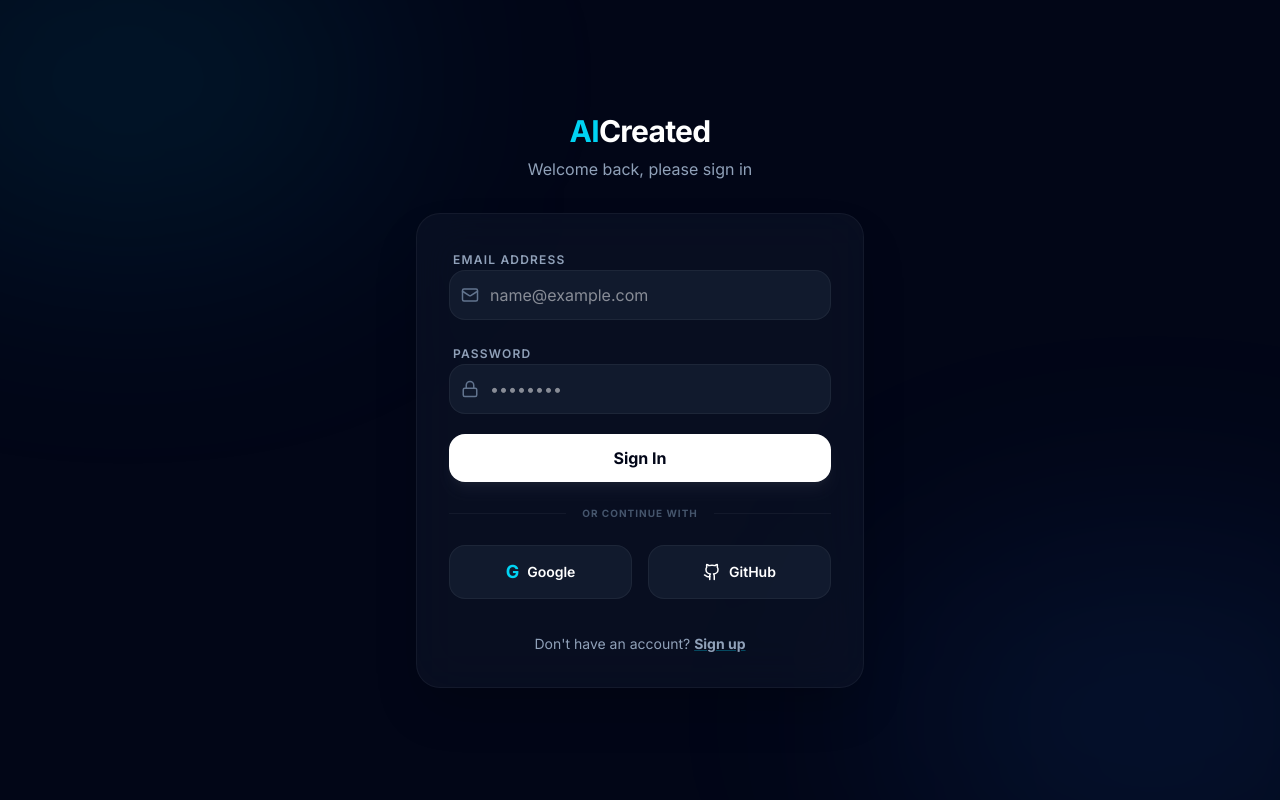
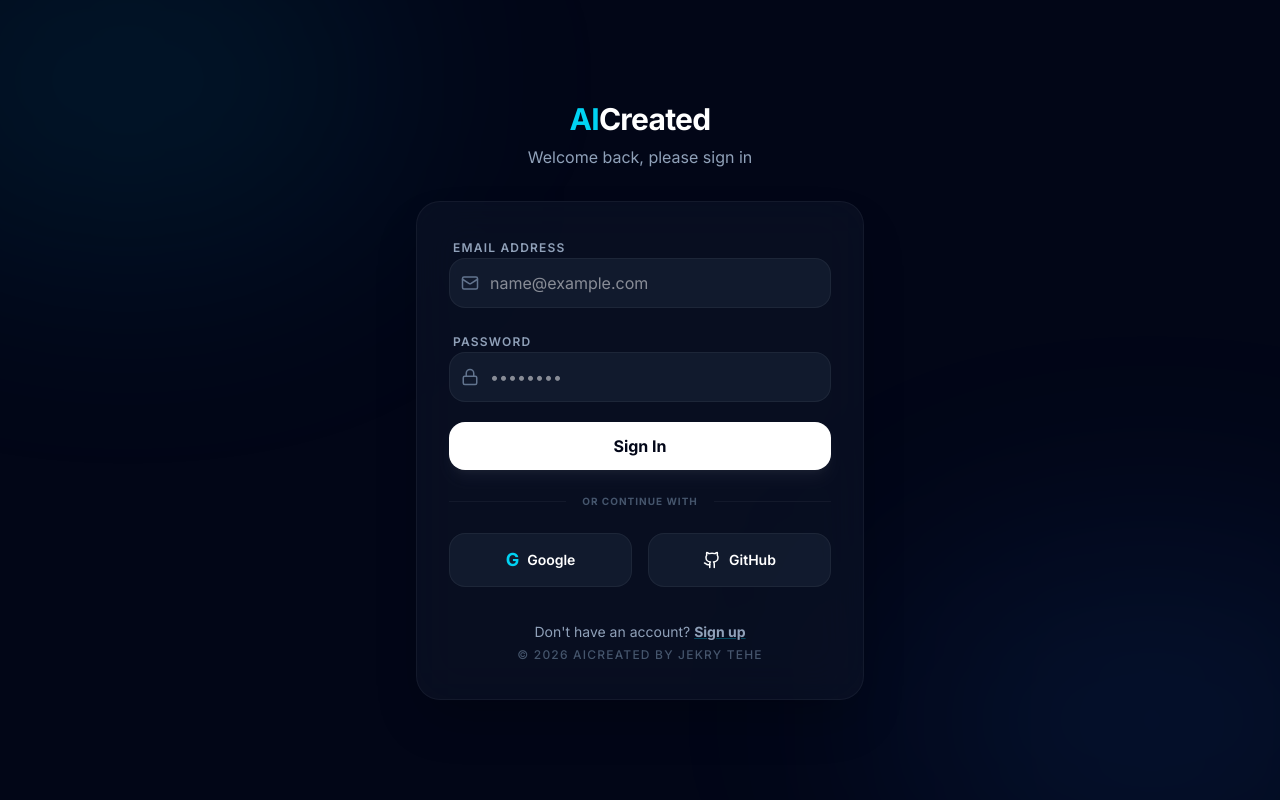
Before and after one commit to jekrytehe17/AICreated, a React (Vite) app: page / in a window 1280 px wide. Built offline with nearby package versions, Linux system fonts and the light colour scheme; no server answers.

Commit message:
Update Auth.tsx

```diff
--- a/src/Auth.tsx
+++ b/src/Auth.tsx
@@ -222,6 +222,9 @@
                 <span>Already have an account? <span className="font-bold underline decoration-cyan-400/30">Sign in</span></span>
               )}
             </button>
+            <div className="text-slate-600 text-xs font-medium tracking-widest uppercase py-1">
+            © 2026 AICreated by Jekry Tehe
+          </div>
           </div>
         </div>
       </motion.div>
```
